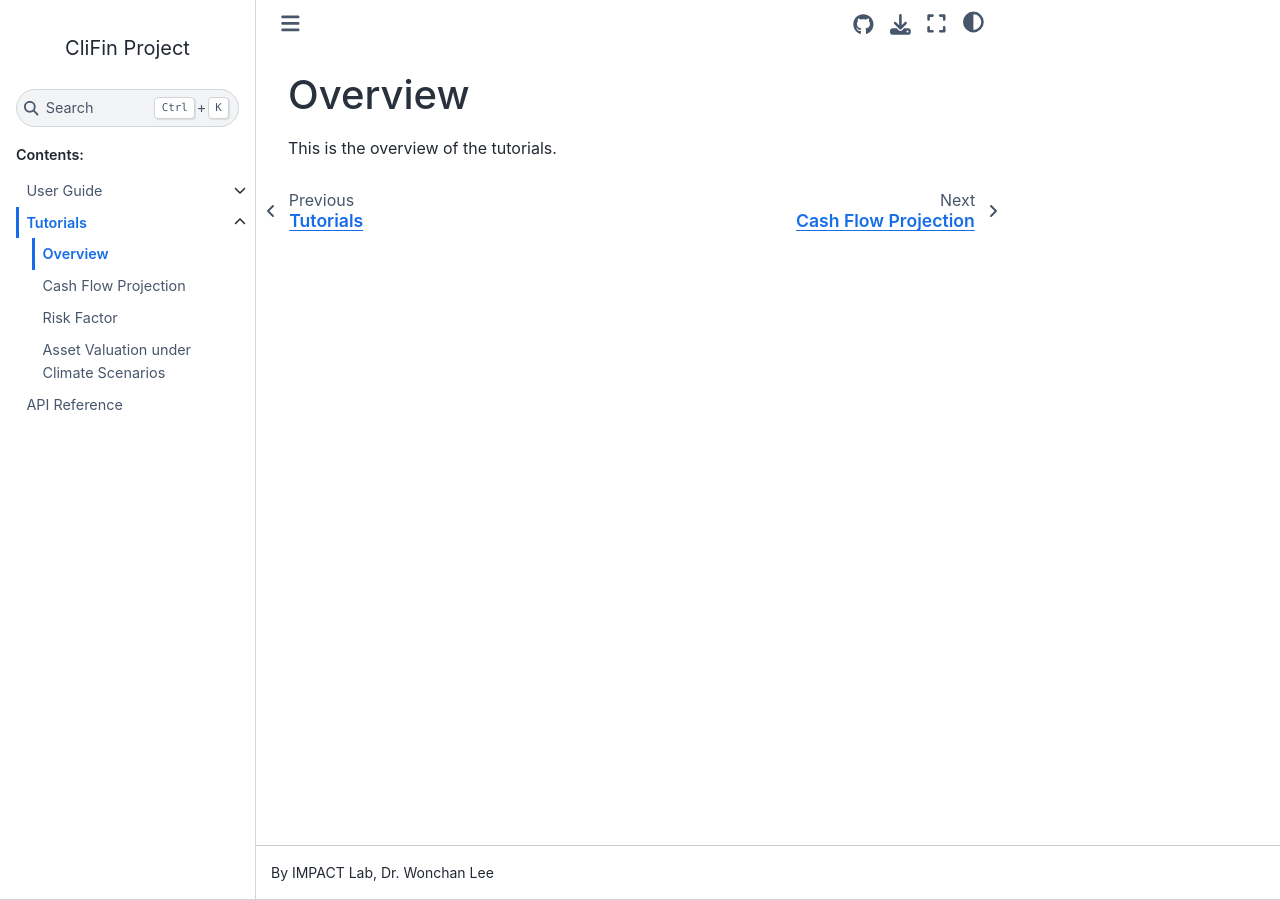
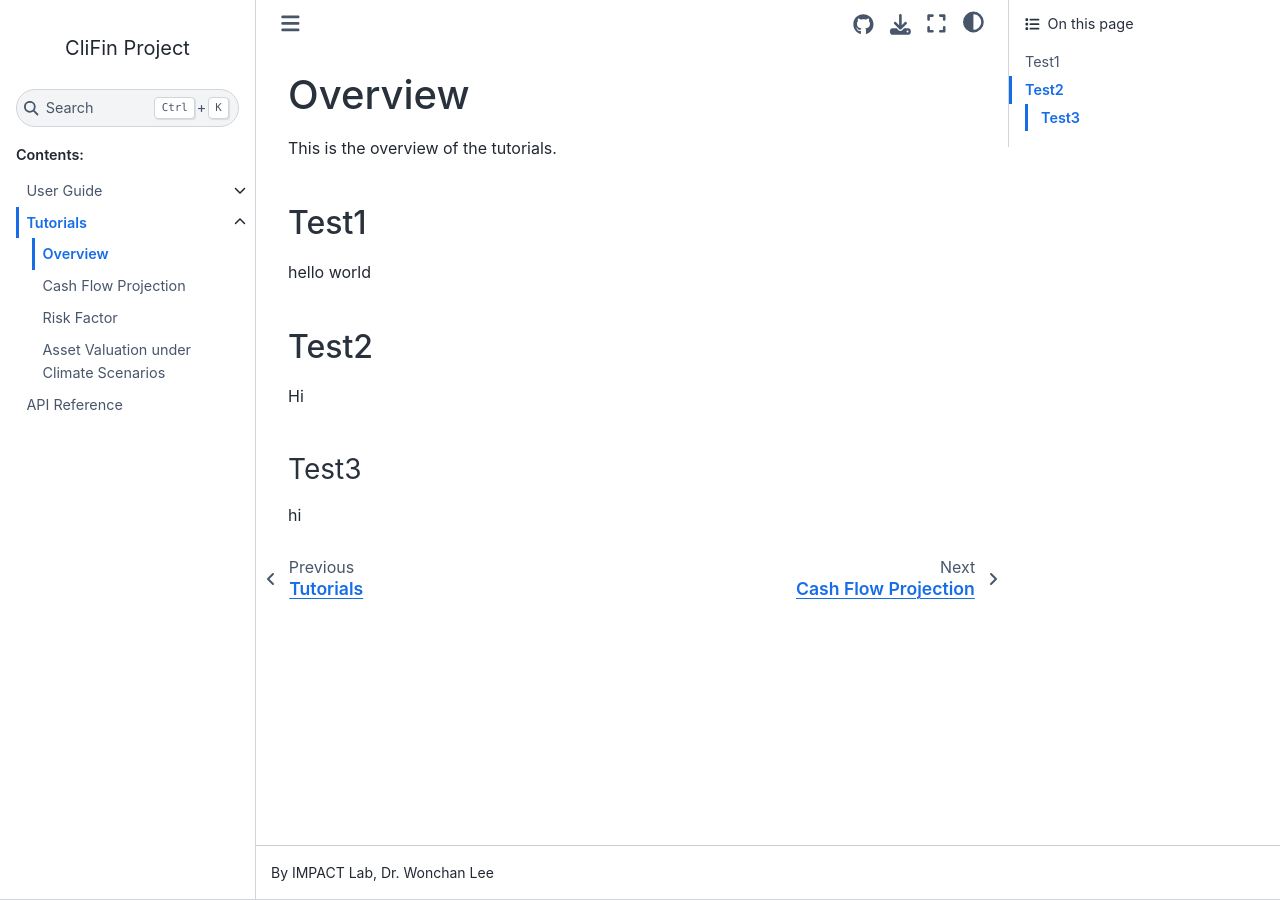
Before and after one commit to IMPACTlab-CliFin/CliFin, a Sphinx documentation site: the page built from docs/tutorials/overview.rst, in a window 1280 px wide. Built offline with Sphinx 7.4.7 and the Sphinx Book theme 1.1.4, drawn with Linux system fonts in a browser that asks for light colours.

Commit message:
Update overview.rst

```diff
--- a/docs/tutorials/overview.rst
+++ b/docs/tutorials/overview.rst
@@ -2,3 +2,15 @@ Overview
 ========
 
 This is the overview of the tutorials.
+
+Test1
+-----
+hello world
+
+Test2
+-----
+Hi
+
+Test3
+~~~~~
+hi
```
